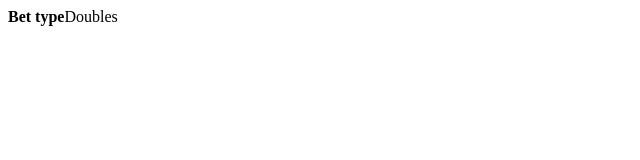
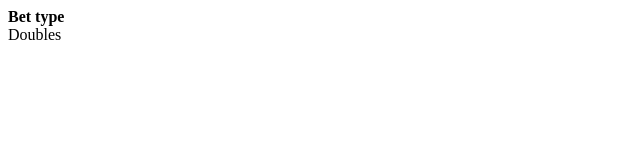
Before and after one commit to j-/super-secret-project, a React app: page / in a window 1280 px wide. Shown: the top 160 px of the page, without its empty margins (0-640 px from the left). Built offline with nearby package versions, Linux system fonts and the light colour scheme; the HTML template or start-up script is replaced by a standard one.

Commit message:
Split intercept details components

```diff
--- /dev/null
+++ b/src/components/intercept-details/intercept-detail-label.jsx
@@ -0,0 +1,13 @@
+import React from 'react';
+
+import {
+	detailsLabel,
+} from './styles';
+
+const InterceptDetailLabel = ({ ...props }) => (
+	<div className={ detailsLabel }>
+		<strong { ...props } />
+	</div>
+);
+
+export default InterceptDetailLabel;
--- /dev/null
+++ b/src/components/intercept-details/intercept-detail-row.jsx
@@ -0,0 +1,11 @@
+import React from 'react';
+
+import {
+	detailsRow,
+} from './styles';
+
+const InterceptDetailRow = ({ ...props }) => (
+	<div className={ detailsRow } { ...props } />
+);
+
+export default InterceptDetailRow;
--- /dev/null
+++ b/src/components/intercept-details/intercept-detail-value.jsx
@@ -0,0 +1,13 @@
+import React from 'react';
+
+import {
+	detailsValue,
+} from './styles';
+
+const InterceptDetailValue = ({ ...props }) => (
+	<div className={ detailsValue }>
+		<span { ...props } />
+	</div>
+);
+
+export default InterceptDetailValue;
--- a/src/components/intercept-details/intercept-details.jsx
+++ b/src/components/intercept-details/intercept-details.jsx
@@ -1,34 +1,8 @@
 import React from 'react';
-
-import {
-	detailsRow,
-	detailsLabel,
-	detailsValue,
-} from './styles';
-
-const InterceptDetailRow = ({ ...props }) => (
-	<div className={ detailsRow } { ...props } />
-);
-
-const InterceptDetailLabel = ({ ...props }) => (
-	<strong className={ detailsLabel } { ...props } />
-);
-
-const InterceptDetailValue = ({ ...props }) => (
-	<span className={ detailsValue } { ...props } />
-);
-
-const InterceptDetailInput = ({ ...props }) => (
-	<input { ...props } />
-);
+import Rows from './rows';
 
 const InterceptDetails = () => (
-	<div>
-		<InterceptDetailRow>
-			<InterceptDetailLabel>Bet type</InterceptDetailLabel>
-			<InterceptDetailValue>Doubles</InterceptDetailValue>
-		</InterceptDetailRow>
-	</div>
+	<Rows />
 );
 
 export default InterceptDetails;
--- /dev/null
+++ b/src/components/intercept-details/rows/bet-type.jsx
@@ -0,0 +1,11 @@
+import React from 'react';
+import InterceptDetailRow from '../intercept-detail-row';
+import InterceptDetailLabel from '../intercept-detail-label';
+import InterceptDetailValue from '../intercept-detail-value';
+
+export default () => (
+	<InterceptDetailRow>
+		<InterceptDetailLabel>Bet type</InterceptDetailLabel>
+		<InterceptDetailValue>Doubles</InterceptDetailValue>
+	</InterceptDetailRow>
+);
--- /dev/null
+++ b/src/components/intercept-details/rows/index.js
@@ -0,0 +1,10 @@
+import React from 'react';
+import BetType from './bet-type';
+
+const InterceptDetailsRows = () => (
+	<div>
+		<BetType />
+	</div>
+);
+
+export default InterceptDetailsRows;
```
